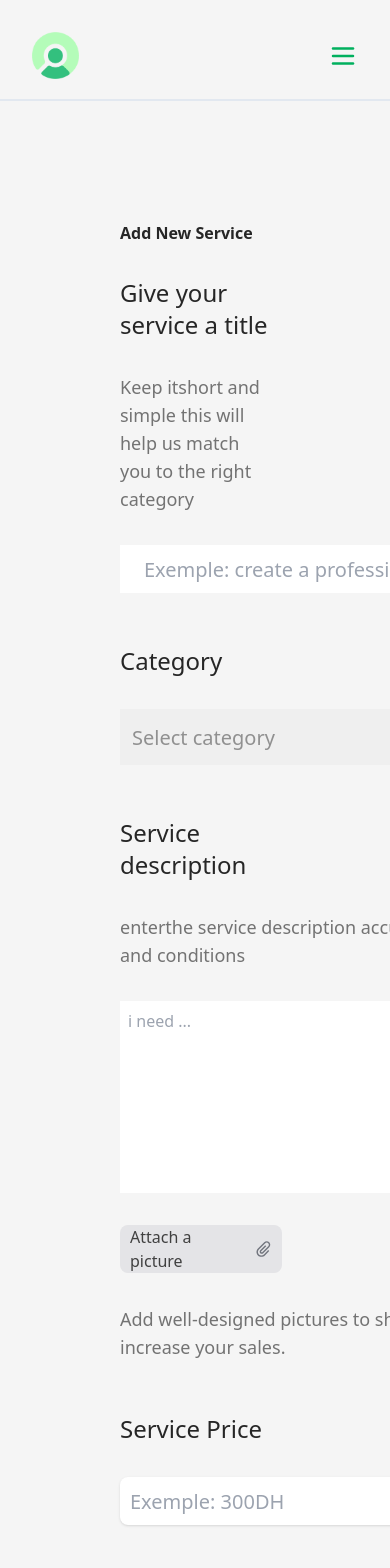
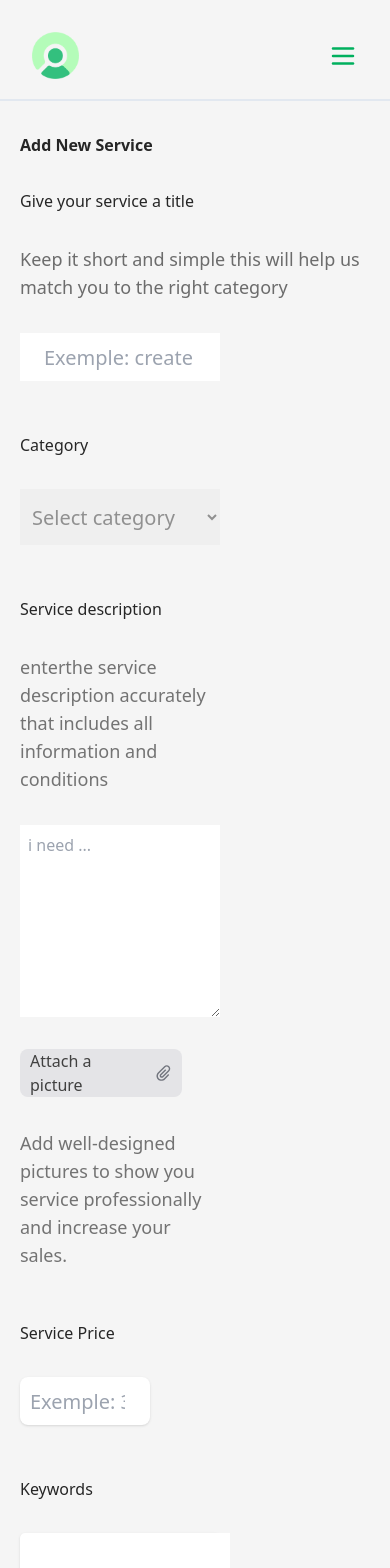
Before and after one commit to OthmanSALAHI/frontend-dothatask, a React (Vite) app: page /add-service in a window 390 px wide. Shown: the top 1568 px of the page. Built offline with nearby package versions, Linux system fonts and the light colour scheme.

Commit message:
Update FormAddService component styling

```diff
--- a/src/components/AddService/FormAddService.jsx
+++ b/src/components/AddService/FormAddService.jsx
@@ -26,34 +26,34 @@ function FormAddService() {
 
   return (
     <div className='relative '>
-        <div className='m-[120px] flex flex-col gap-8'>
+        <div className='md:m-[120px] m-5 flex flex-col gap-8'>
             <div className="text-neutral-800 md:text-4xl text-md font-bold" >Add New Service</div>
-            <div className="text-neutral-800 text-2xl font-medium ">Give your service a title</div>
-            <div className="text-neutral-500 text-lg font-normal ">Keep itshort and simple this will help us match you to the right category</div>
+            <div className="text-neutral-800 md:text-2xl text-md font-medium ">Give your service a title</div>
+            <div className="text-do_gray_text text-lg font-normal ">Keep it short and simple this will help us match you to the right category</div>
             <form className='relative flex flex-col gap-8' onSubmit={handleSubmit(onSubmit)}>
-                <input className=" w-[580px] h-8 p-6 text-do_gray_text_input text-xl font-normal " placeholder='Exemple: create a professionalbusiness logo design' />
-                <div className="text-neutral-800 text-2xl mt-5 font-medium">Category</div>
-                <select {...register('categorie', { required: true })}  className=" w-[580px] h-14 text-xl p-2 font-normal outline-none text-do_gray_text_input">
+                <input className=" md:w-[580px] w-[200px] h-8 p-6 text-do_gray_text_input text-xl font-normal " placeholder='Exemple: create a professionalbusiness logo design' />
+                <div className="text-neutral-800 md:text-2xl text-md mt-5 font-medium">Category</div>
+                <select {...register('categorie', { required: true })}  className=" md:w-[580px] w-[200px] h-14 text-xl p-2 font-normal outline-none text-do_gray_text_input">
                     <option value="">Select category</option>
                     {categories.map((e, idx) => <option key={idx} value={e}>{e}</option>)}
                 </select>
-                <div className="text-neutral-800 text-2xl mt-5 font-medium ">Service description</div>
-                <div className="w-[580px] text-neutral-500 text-lg font-normal ">enterthe service description accurately that includes all information and conditions</div>
-                <textarea type="comment" {...register('description', {required: true})} placeholder='i need ...' className='w-[580px] h-48 p-2 outline-none' />
+                <div className="text-neutral-800 md:text-2xl text-md mt-5 font-medium ">Service description</div>
+                <div className="md:w-[580px] w-[200px] text-neutral-500 text-lg font-normal ">enterthe service description accurately that includes all information and conditions</div>
+                <textarea type="comment" {...register('description', {required: true})} placeholder='i need ...' className='md:w-[580px] w-[200px] h-48 p-2 outline-none' />
                 <label htmlFor="zone-file" className="w-[162px] h-12 p-2.5 bg-zinc-200 rounded-lg justify-center items-center gap-2.5 flex">
                     <div className="text-neutral-700 text-base font-normal ">Attach a picture</div>
                     <ImAttachment className="w-4 h-4 opacity-50 relative" />
                     <input id="zone-file" {...register('files', {required: true})} className="hidden w-[162px] h-12 " type="file"/>
                 </label>
-                <div className="w-[580px] text-neutral-500 text-lg font-normal">Add well-designed pictures to show you service professionally and increase your sales.</div>
-                <div className="text-neutral-800 text-2xl mt-5 font-medium">Service Price</div>
-                <input type='number' {...register('price', {required : true})} placeholder="Exemple: 300DH" className="w-[294px] h-12 p-2.5 bg-white rounded-lg shadow text-do_gray_text_input text-xl font-normal"/>
-                <div className="text-neutral-800 text-2xl mt-5 font-medium">Keywords</div>
-                <label htmlFor="keywords-input" className="w-[601px] h-12 p-2.5 bg-white rounded-[5px] shadow justify-start items-center gap-[5px] inline-flex">
+                <div className="md:w-[580px] w-[200px] text-neutral-500 text-lg font-normal">Add well-designed pictures to show you service professionally and increase your sales.</div>
+                <div className="text-neutral-800 md:text-2xl text-md mt-5 font-medium">Service Price</div>
+                <input type='number' {...register('price', {required : true})} placeholder="Exemple: 300DH" className="md:w-[294px] w-[130px] h-12 p-2.5 bg-white rounded-lg shadow text-do_gray_text_input text-xl font-normal"/>
+                <div className="text-neutral-800 md:text-2xl text-md mt-5 font-medium">Keywords</div>
+                <label htmlFor="keywords-input" className="md:w-[601px] w-[200px] h-12 p-2.5 bg-white rounded-[5px] shadow justify-start items-center gap-[5px] inline-flex">
                     {keywords.map((e) => <span><Keyword content={e} /></span>)}
-                    <input type="text" {...register('keywords', {required : true})} id="keywords-input" className="w-[601px] h-12 p-4 outline-none" />
+                    <input type="text" {...register('keywords', {required : true})} id="keywords-input" className="md:w-[601px] w-[200px] h-12 p-4 outline-none" />
                 </label>
-                <button type='submit' className="w-32 h-12 p-2.5 bg-do_green mt-5 rounded-[5px] justify-center items-center gap-2.5 inline-flex">
+                <button type='submit' className="md:w-32 w-28 h-12 p-2.5 bg-do_green mt-5 rounded-[5px] justify-center items-center gap-2.5 inline-flex">
                     <div className="text-white text-base font-medium">Add Service</div>
                 </button>
             </form>
```
